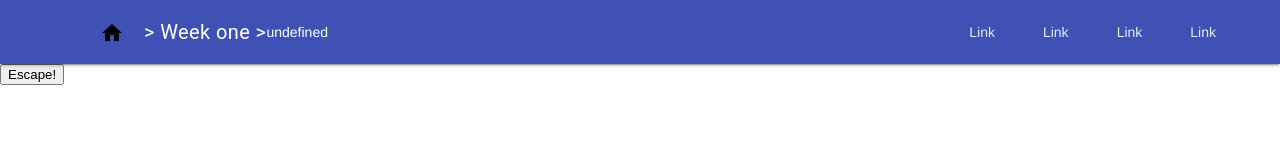
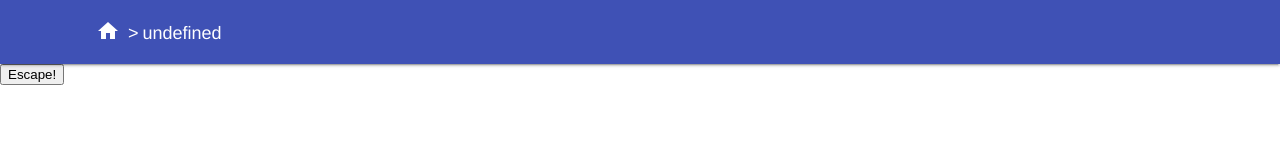
Before and after one commit to elindgren/intelligentlearning, a plain HTML site: page exercise_page.html in a window 1280 px wide. Drawn offline with Linux system fonts and the light colour scheme.

Commit message:
Added breadcrumbs for current main- and exercise-pages.

```diff
--- a/breadcrumb.css
+++ b/breadcrumb.css
@@ -9,7 +9,7 @@ ul.breadcrumb li {
 }
 
 ul.breadcrumb li + li:before {
-    padding: 2px;
+    padding: 4px;
     content: ">";
 }
 
@@ -22,3 +22,11 @@ ul.breadcrumb li a:hover {
     color: #00dabb;
     text-decoration: underline;
 }
+
+.material-icons.md-house {
+    font-size: 24px;
+}
+
+.icon-align {
+    vertical-align: text-bottom;
+}
--- a/exercise_page.html
+++ b/exercise_page.html
@@ -4,6 +4,9 @@
 <link rel = "stylesheet" href="mdl/material.min.css">
 <script src = "mdl/material.min.js"></script>
 <link rel ="stylesheet" href="https://fonts.googleapis.com/icon?family=Material+Icons">
+
+<!--Our css-->
+<link rel = "stylesheet" href="breadcrumb.css">
 
 <head>
     <meta charset="UTF-8">
@@ -13,21 +16,10 @@
     <header class ="mdl-layout__header">
         <div class ="mdl-layout__header-row">
             <!--Create breadcrumbs to show current path-->
-            <button class="mdl-button mdl-js-button mdl-js-ripple-effect">
-                <i class="material-icons">home</i>
-            </button>
-            <!-- Title -->
-            <span class ="mdl-layout-title"> > Week one ></span>
-            <span id = pageName></span>
-            <!-- Add spacer, to align navigation to the right -->
-            <div class ="mdl-layout-spacer"></div>
-            <!-- Navigation. We hide it in small screens. -->
-            <nav class="mdl-navigation mdl-layout--large-screen-only">
-                <a class ="mdl-navigation__link" href="">Link</a>
-                <a class ="mdl-navigation__link" href="">Link</a>
-                <a class ="mdl-navigation__link" href="">Link</a>
-                <a class ="mdl-navigation__link" href="">Link</a>
-            </nav>
+            <ul class="breadcrumb">
+                <li><a href="main.html"><i class="material-icons md-house icon-align">home</i></a></li>
+                <li id="breadcrumbExercise"></li>
+            </ul>
         </div>
     </header>
     <div class ="mdl-layout__drawer">
@@ -52,10 +44,11 @@
     function goBack(){
         location.href = "main.html"
     }
-    window.onload = function setPageName(){
+    window.onload = function getExerciseName(){
         //Parse the URL for the current exercise ID.
-        var exerciseReference = location.search.substring(1).split("&");
-        var temp = exerciseReference[0].split("=");
-        pageName.innerHTML = temp[1];
+        let exerciseReference = location.search.substring(1).split("&");
+        let temp = exerciseReference[0].split("=");
+        let element = document.getElementById("breadcrumbExercise");
+        element.innerHTML = temp[1];
     }
 </script>
```
Also changed, not shown: main.html (+3 -1 lines).
